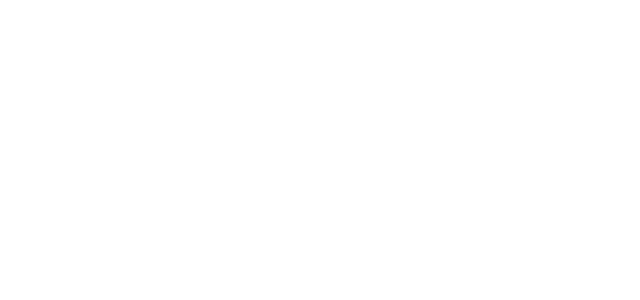
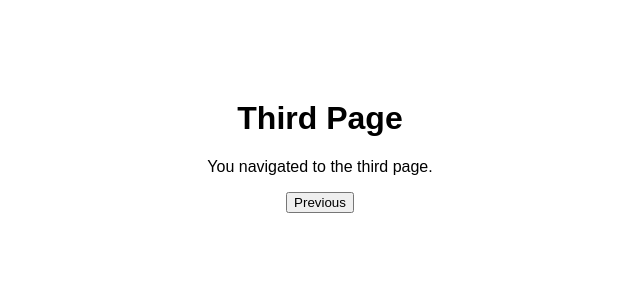
Before and after one commit to jossj/FirstClaudeReactApp, a React (Vite) app: page /third in a window 1280 px wide. Before the commit this address had no page. Shown: the top 300 px of the page, without its empty margins (320-960 px from the left). Built offline with nearby package versions, Linux system fonts and the light colour scheme.

Commit message:
Add third page and navigation button on second page
https://claude.ai/code/session_014pcDit16PEkUXiS7e7ppZi

```diff
--- a/src/App.jsx
+++ b/src/App.jsx
@@ -1,6 +1,7 @@
 import { BrowserRouter, Routes, Route } from 'react-router-dom'
 import Home from './pages/Home'
 import Second from './pages/Second'
+import Third from './pages/Third'
 
 function App() {
   return (
@@ -8,6 +9,7 @@ function App() {
       <Routes>
         <Route path="/" element={<Home />} />
         <Route path="/second" element={<Second />} />
+        <Route path="/third" element={<Third />} />
       </Routes>
     </BrowserRouter>
   )
--- a/src/pages/Second.jsx
+++ b/src/pages/Second.jsx
@@ -8,6 +8,7 @@ function Second() {
       <h1>Second Page</h1>
       <p>You navigated to the second page.</p>
       <button onClick={() => navigate('/')}>Previous</button>
+      <button onClick={() => navigate('/third')}>Next</button>
     </div>
   )
 }
--- /dev/null
+++ b/src/pages/Third.jsx
@@ -0,0 +1,15 @@
+import { useNavigate } from 'react-router-dom'
+
+function Third() {
+  const navigate = useNavigate()
+
+  return (
+    <div style={{ textAlign: 'center', marginTop: '100px', fontFamily: 'sans-serif' }}>
+      <h1>Third Page</h1>
+      <p>You navigated to the third page.</p>
+      <button onClick={() => navigate('/second')}>Previous</button>
+    </div>
+  )
+}
+
+export default Third
```
